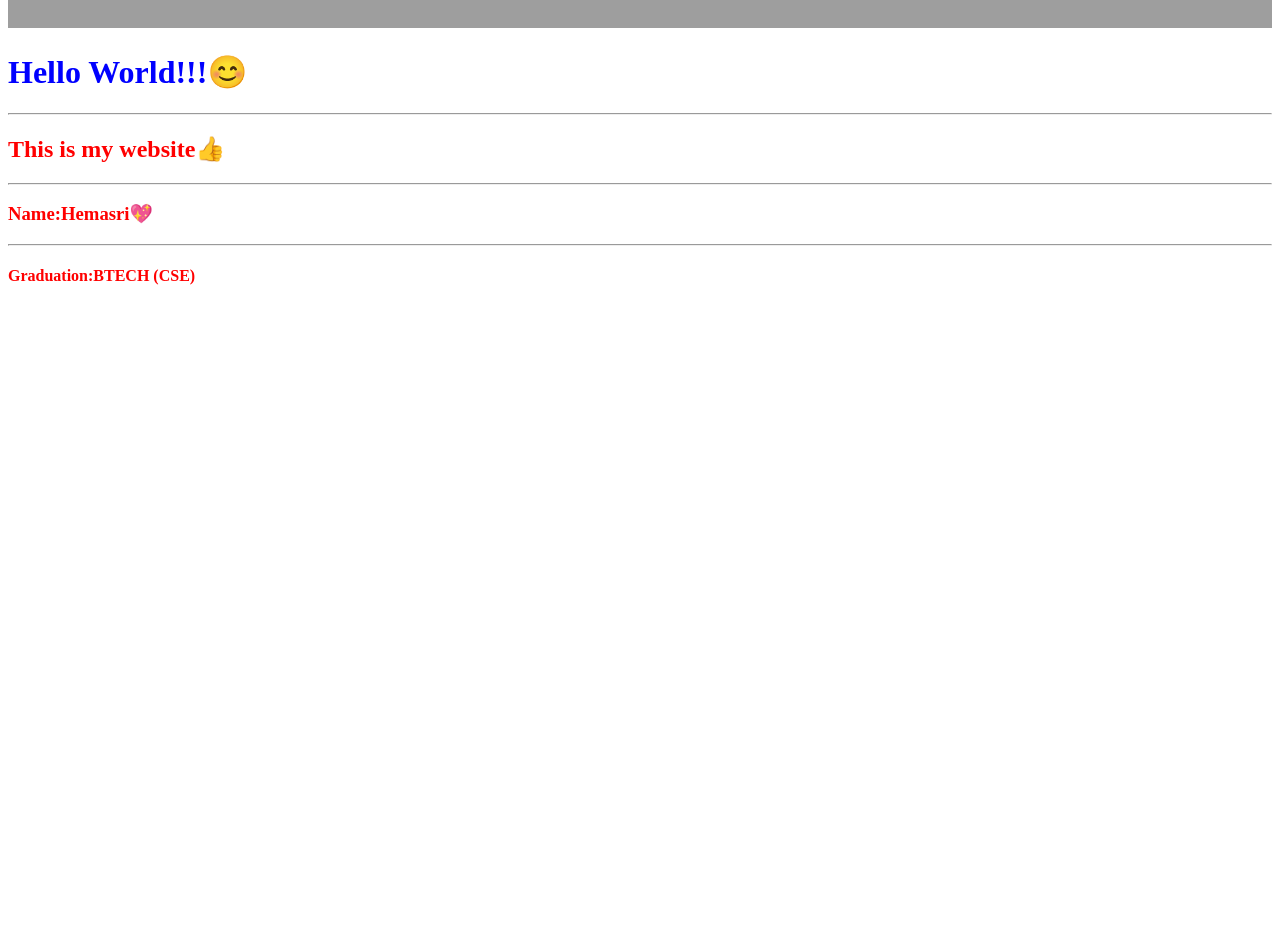
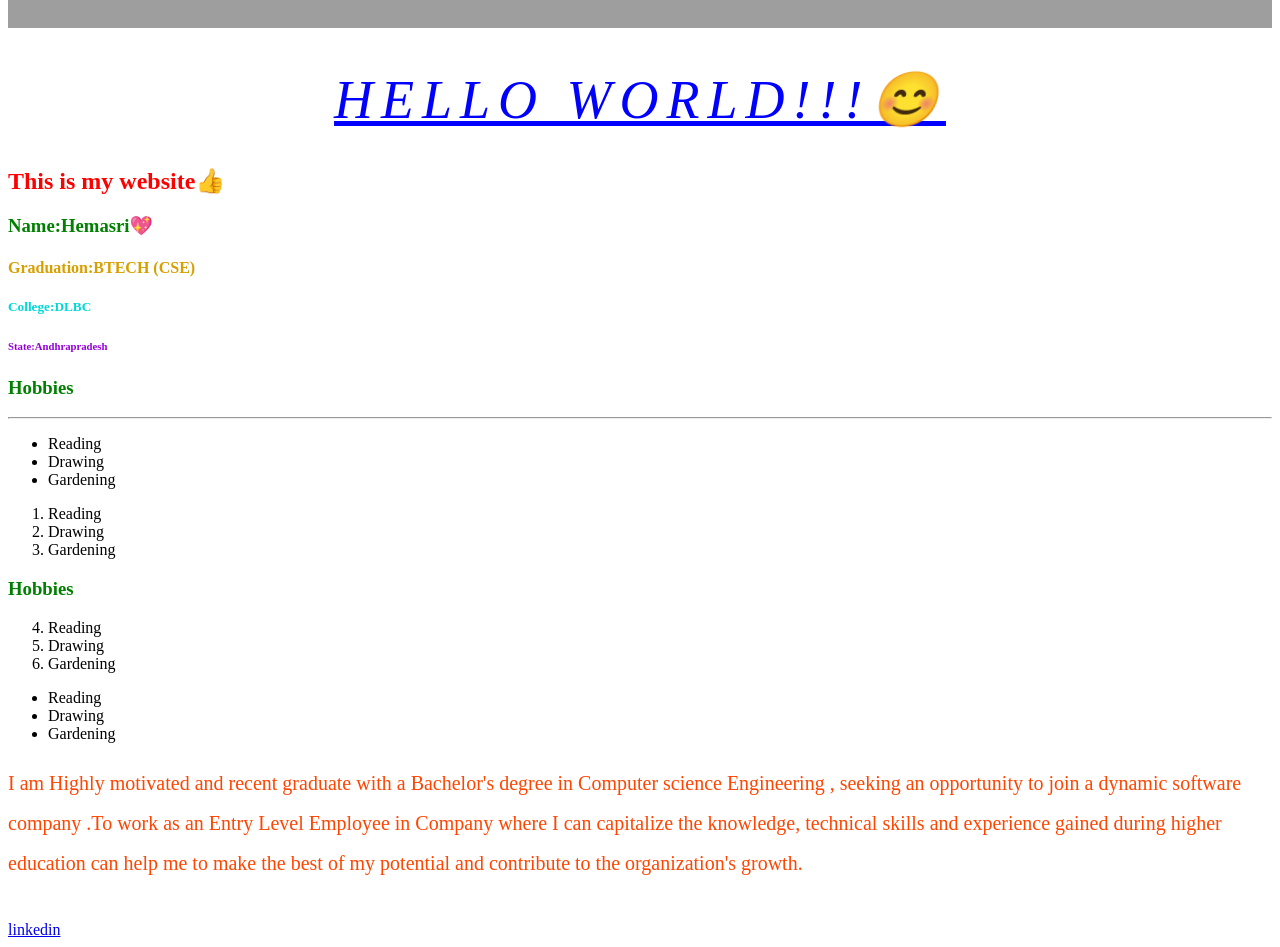
Before and after one commit to Hemasri-P/Project-HTML, a plain HTML site: page index.html in a window 1280 px wide. Shown: the part 280-1227 px from the top of the page. Before the commit the page ends 800 px from the top, so only its background shows below. Drawn offline with Linux system fonts and the light colour scheme; grey boxes are pictures that could not be loaded.

Commit message:
html ,css

```diff
--- a/index.html
+++ b/index.html
@@ -6,18 +6,38 @@
     <title>Design</title>
     <style>
       h1 {
+        font-size: 54px;
+        font-weight: normal;
+        font-style: italic;
         color: Blue;
+        text-shadow: 0ch;
+        text-align: center;
+        text-decoration: underline;
+        text-transform: uppercase;
+        line-height: normal;
+        letter-spacing: 8px;
       }
-      h2,
-      h3,
+      h2 {
+        color: red;
+      }
+      h3 {
+        color: green;
+      }
       h4 {
-        color: red;
+        color: rgb(216, 159, 0);
+      }
+      h5 {
+        color: rgb(0, 216, 216);
+      }
+      h6 {
+        color: rgb(148, 0, 216);
       }
       .hii {
         height: 300px;
         width: 100%;
       }
     </style>
+    <link rel="Stylesheet" href="list.css" />
   </head>
   <body>
     <img
@@ -25,12 +45,49 @@
       src="https://img.freepik.com/free-photo/cute-asian-woman-tourist-smiling-camera-shrugging-clueless-dont-know-wearing-trendy-sunglasses_1258-156861.jpg?size=626&ext=jpg"
     />
     <h1>Hello World!!!😊</h1>
+    <h2>This is my website👍</h2>
+    <h3>Name:Hemasri💖</h3>
+    <h4>Graduation:BTECH (CSE)</h4>
+    <h5>College:DLBC</h5>
+    <h6>State:Andhrapradesh</h6>
+    <h3>Hobbies</h3>
     <hr />
-    <h2>This is my website👍</h2>
-    <hr />
-    <h3>Name:Hemasri💖</h3>
-    <hr />
-    <h4>Graduation:BTECH (CSE)</h4>
+    <ul>
+      <li>Reading</li>
+      <li>Drawing</li>
+      <li>Gardening</li>
+    </ul>
+    <ol>
+      <li>Reading</li>
+      <li>Drawing</li>
+      <li>Gardening</li>
+    </ol>
+    <h3>Hobbies</h3>
+    <ol start="4">
+      <li>Reading</li>
+      <li>Drawing</li>
+      <li>Gardening</li>
+    </ol>
+    <ul>
+      <li>Reading</li>
+      <li>Drawing</li>
+      <li>Gardening</li>
+    </ul>
+    <p>
+      I am Highly motivated and recent graduate with a Bachelor's degree in
+      Computer science Engineering , seeking an opportunity to join a dynamic
+      software company .To work as an Entry Level Employee in Company where I
+      can capitalize the knowledge, technical skills and experience gained
+      during higher education can help me to make the best of my potential and
+      contribute to the organization's growth.
+    </p>
+    <br />
+    <a href="https://www.linkedin.com/in/hemasri-pilli-797180222"></a>
+    <a
+      href="https://www.linkedin.com/in/hemasri-pilli-797180222"
+      target="_blank"
+      >linkedin</a
+    >
     <script>
       var student = {
         name: "Hemasri",
--- /dev/null
+++ b/list.css
@@ -0,0 +1,5 @@
+p {
+    color:orangered;
+    line-height:2;
+    font-size:20px;
+}
```
Also changed, not shown: image-11.png (added), image-12.png (added), image-13.png (added), image-14.png (added), image-15.png (added), 1 other file.
